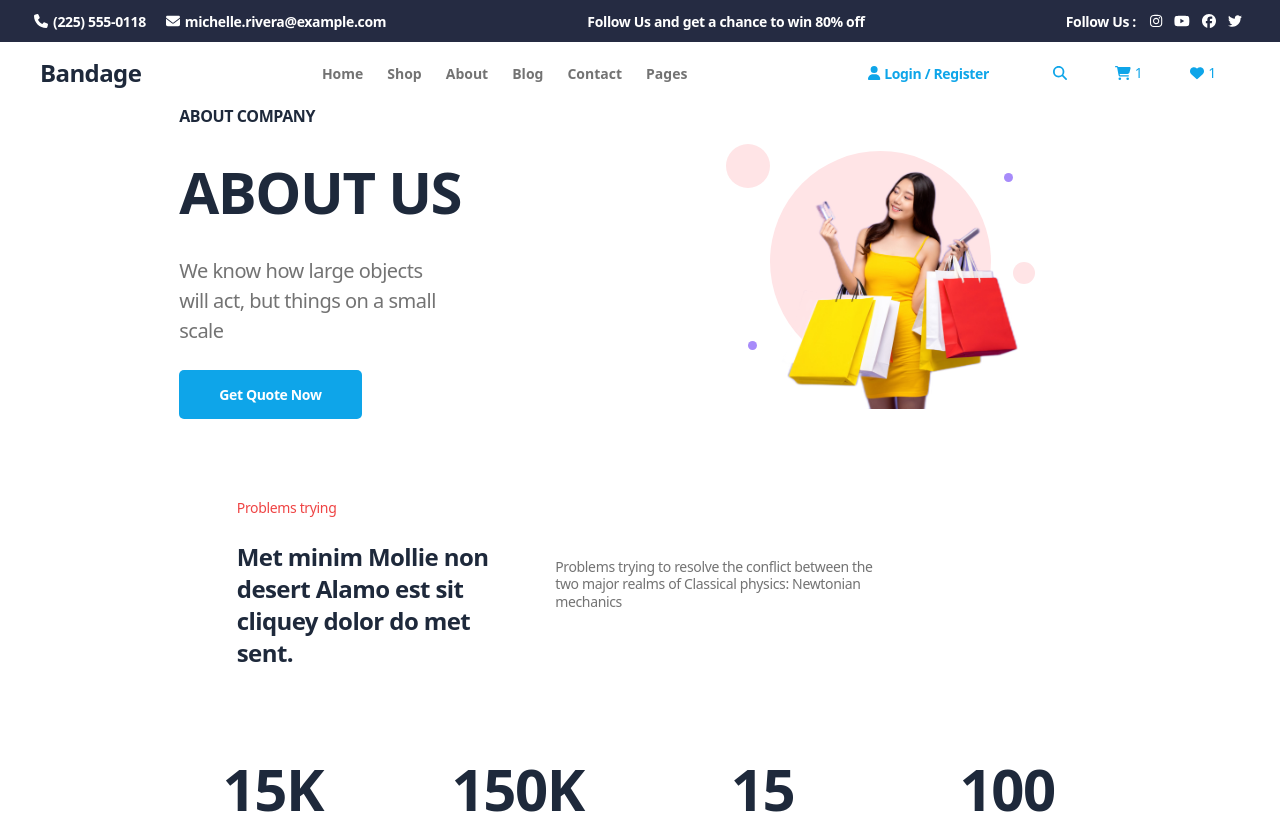
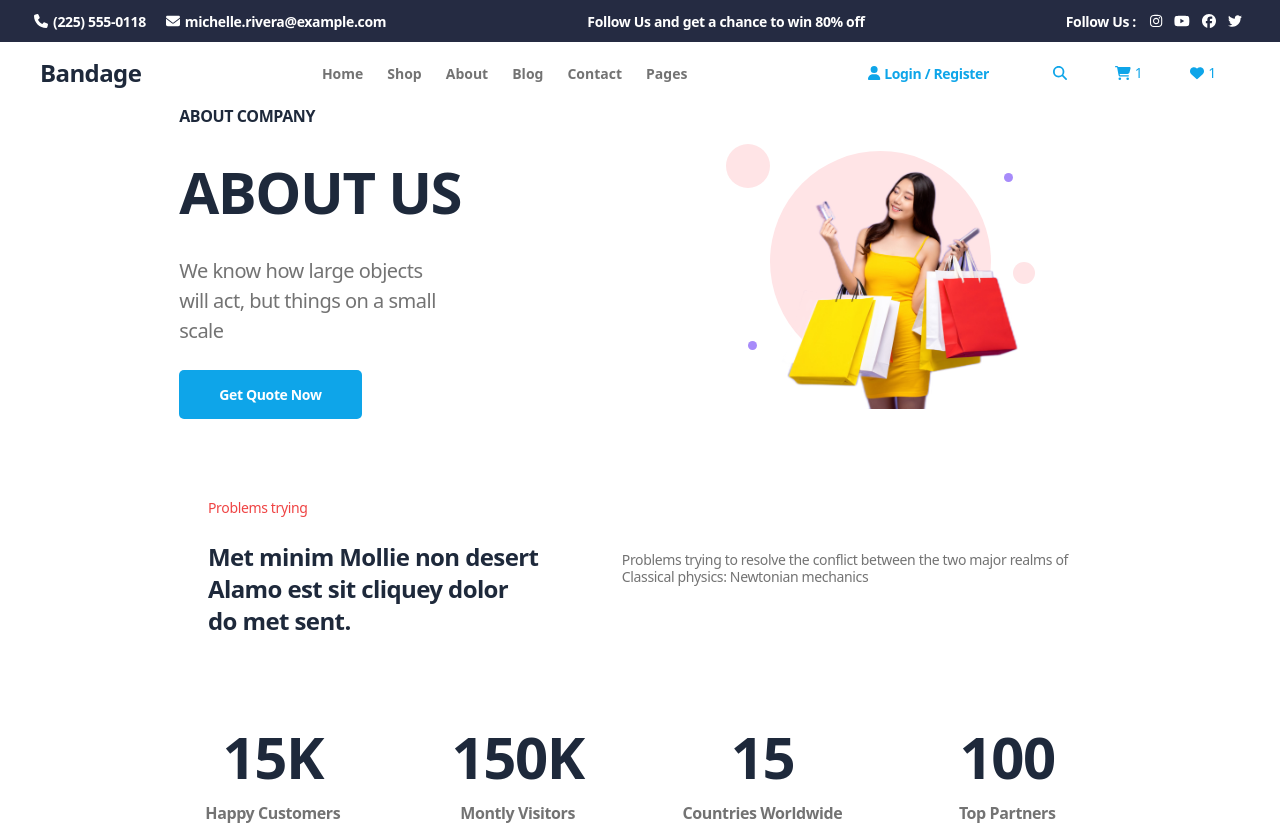
Before and after one commit to malidegirmenci/ReaCommerce-Frontend, a React (Vite) app: page /about in a window 1280 px wide. Shown: the top 825 px of the page. Built offline with nearby package versions, Linux system fonts and the light colour scheme.

Commit message:
changed width attr

```diff
--- a/src/pages/About.jsx
+++ b/src/pages/About.jsx
@@ -25,14 +25,12 @@ export default function About() {
                     </div>
                 </div>
             </div>
-            <div className="flex items-center w-[70%] mx-auto gap-16">
-                <div className="flex flex-col w-[45%] gap-6">
+            <div className="flex items-center w-[75%] mx-auto gap-20">
+                <div className="flex flex-col gap-6">
                     <p className="text-red-500 text-sm font-normal leading-tight tracking-tight">Problems trying</p>
-                    <h2 className="text-slate-800 text-2xl font-bold  tracking-tight">Met minim Mollie non desert Alamo est sit cliquey dolor do met sent.</h2>
+                    <h2 className="text-slate-800 text-2xl font-bold tracking-tight">Met minim Mollie non desert <br/> Alamo est sit cliquey dolor do met sent.</h2>
                 </div>
-                <div>
-                    <p className="text-neutral-500 w-[70%] text-sm font-normal leading-tight tracking-tight">Problems trying to resolve the conflict between the two major realms of Classical physics: Newtonian mechanics </p>
-                </div>
+                <p className="text-neutral-500 w-[70%] text-sm font-normal leading-tight tracking-tight">Problems trying to resolve the conflict between the two major realms of <br/>Classical physics: Newtonian mechanics </p>
             </div>
             <div className="flex w-[85%] mx-auto justify-between">
                 <div className="flex flex-col w-1/4 gap-1 items-center">
```
